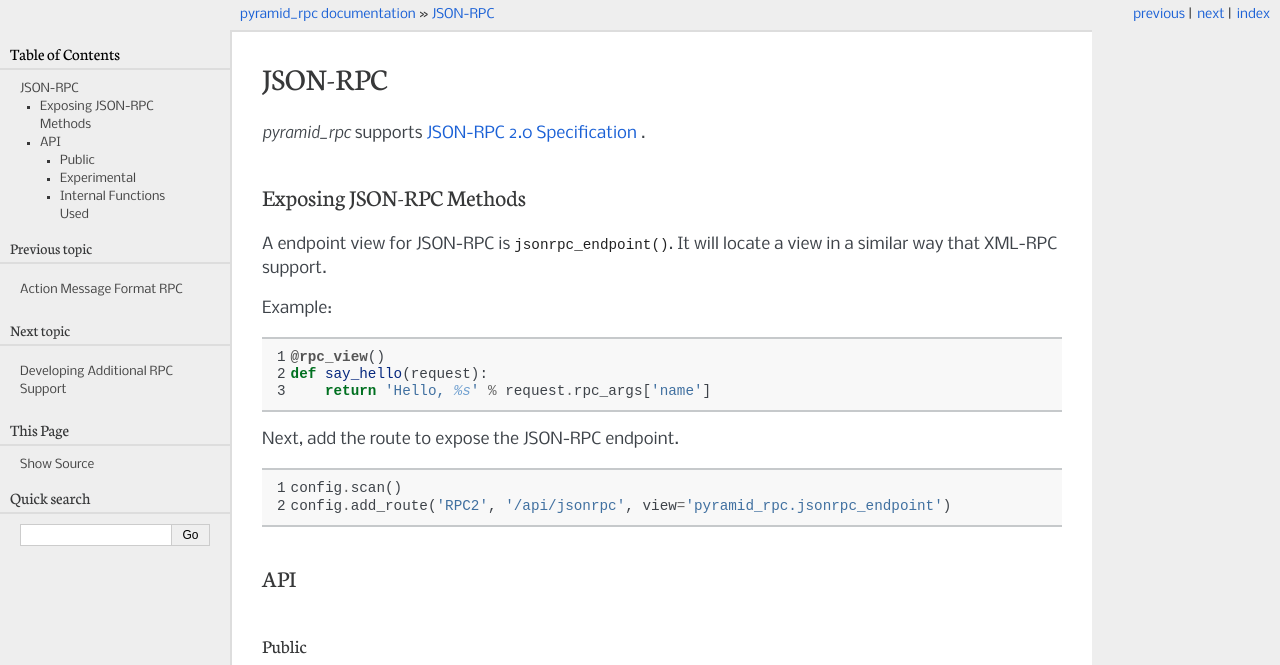
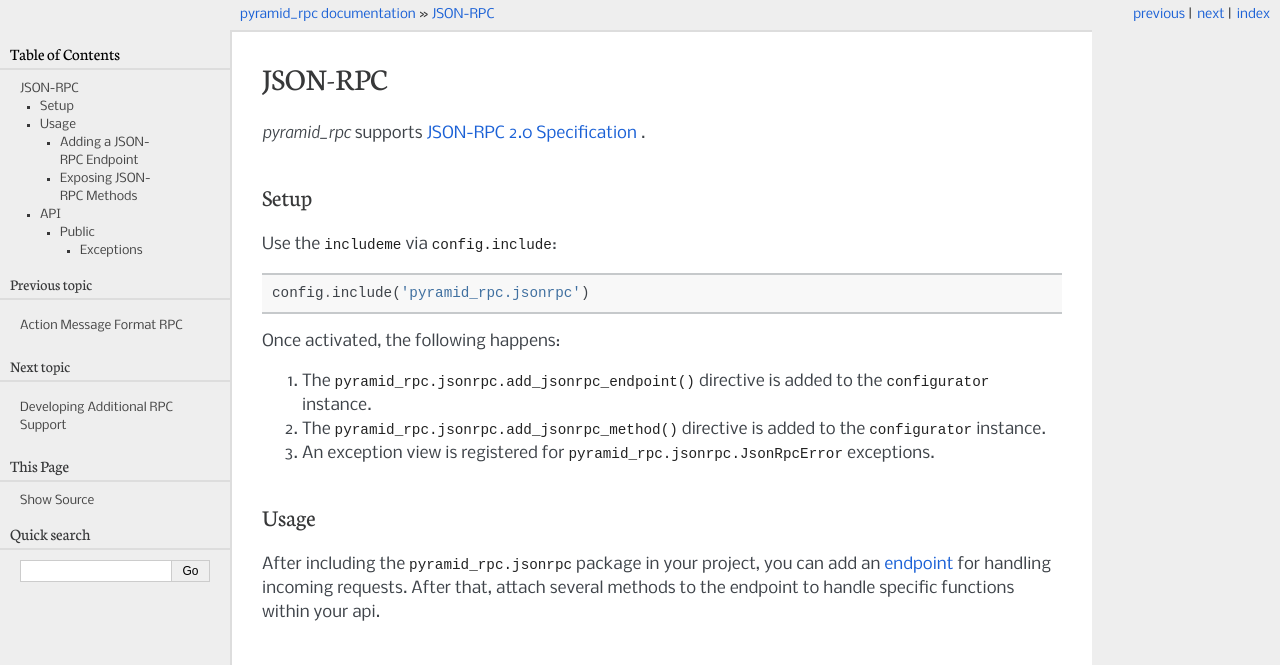
Before and after one commit to Pylons/pyramid_rpc, a Sphinx documentation site: the page built from docs/jsonrpc.rst, in a window 1280 px wide and 1400 px high. Shown: the top 665 px of the window. Built offline with Sphinx 7.4.7, drawn with Linux system fonts in a browser that asks for light colours; the version number could not be read and is left out; some of the changed text lies outside the part shown.

Commit message:
Added some docs for the new jsonrpc api.

```diff
--- a/docs/index.rst
+++ b/docs/index.rst
@@ -49,6 +49,9 @@
 .. glossary::
     :sorted:
 
+    Endpoint
+        The specific ``route`` or URL designated for handling the RPC.
+
     RPC
         A Remote Procedure Call. See `Wikipedia entry on Remote procedure calls
         <http://en.wikipedia.org/wiki/Remote_procedure_call>`_
--- a/docs/jsonrpc.rst
+++ b/docs/jsonrpc.rst
@@ -7,52 +7,100 @@
 `pyramid_rpc` supports
 `JSON-RPC 2.0 Specification <http://groups.google.com/group/json-rpc/web/json-rpc-2-0>`_ .
 
-Exposing JSON-RPC Methods
-===========================
+Setup
+=====
 
-A endpoint view for JSON-RPC is :func:`~pyramid_rpc.jsonrpc_endpoint`.
-It will locate a view in a similar way that XML-RPC support.
+Use the ``includeme`` via ``config.include``:
+
+.. code-block:: python
+
+    config.include('pyramid_rpc.jsonrpc')
+
+Once activated, the following happens:
+
+#. The :meth:`pyramid_rpc.jsonrpc.add_jsonrpc_endpoint` directive is added to
+   the ``configurator`` instance.
+
+#. The :meth:`pyramid_rpc.jsonrpc.add_jsonrpc_method` directive is added to
+   the ``configurator`` instance.
+
+#. An exception view is registered for
+   :class:`pyramid_rpc.jsonrpc.JsonRpcError` exceptions.
+
+Usage
+=====
+
+After including the ``pyramid_rpc.jsonrpc`` package in your project, you can
+add an :term:`endpoint` for handling incoming requests. After that, attach
+several methods to the endpoint to handle specific functions within your api.
+
+Adding a JSON-RPC Endpoint
+--------------------------
+
+An :term:`endpoint` is added via the
+:func:`~pyramid_rpc.jsonrpc.add_jsonrpc_endpoint` directive on the
+``configurator`` instance.
 
 Example:
 
 .. code-block:: python
-   :linenos:
 
-   @rpc_view()
-   def say_hello(request):
-       return 'Hello, %s' % request.rpc_args['name']
+    config = Configurator()
+    config.include('pyramid_rpc.jsonrpc')
+    config.add_jsonrpc_endpoint('api', '/api/jsonrpc')
 
-Next, add the route to expose the JSON-RPC endpoint.
+It is possible to add multiple endpoints as well as pass extra arguments to
+``add_jsonrpc_endpoint`` to handle traversal, which can assist in adding
+security to your RPC API.
+
+Exposing JSON-RPC Methods
+-------------------------
+
+Methods on your API are exposed by attaching views to an :term:`endpoint`.
+Methods may be attached via the
+:func:`~pyramid_rpc.jsonrpc.add_jsonrpc_method` which is a thin wrapper
+around Pyramid's ``add_view`` function.
+
+Example:
 
 .. code-block:: python
-   :linenos:
 
-   config.scan()
-   config.add_route('RPC2', '/api/jsonrpc', view='pyramid_rpc.jsonrpc_endpoint')
+    def create_user_view(request):
+        args = request.rpc_args
+        userid = 0 # create a new user
+        return {
+            'login': args[0],
+            'id': userid,
+        }
+
+    config.add_jsonrpc_endpoint('api', '/api/jsonrpc')
+    config.add_jsonrpc_method(create_user_view,
+                              endpoint='api', method='users.createNew')
+
+Because this is a thin layer around Pyramid's views, it is possible to add
+extra view predicates to the method, as well as ``permission`` requirements.
 
 .. _jsonrpc_api:
 
 API
-======
+===
 
 Public
---------
+------
 
 .. automodule:: pyramid_rpc.jsonrpc
 
-  .. autofunction:: jsonrpc_endpoint
+  .. autofunction:: includeme
 
-Experimental
--------------
+  .. autofunction:: add_jsonrpc_endpoint
+
+  .. autofunction:: add_jsonrpc_method
+
+  .. autoclass:: JsonRpcViewMapper
+
+Exceptions
+++++++++++
 
 .. automodule:: pyramid_rpc.jsonrpc
 
-  .. autoclass:: JsonRpcViewMapper
-
-Internal Functions Used
--------------------------
-
-.. automodule:: pyramid_rpc.jsonrpc
-
-  .. autofunction:: jsonrpc_response
-  .. autofunction:: jsonrpc_error_response
+  .. autoclass:: JsonRpcError
```
